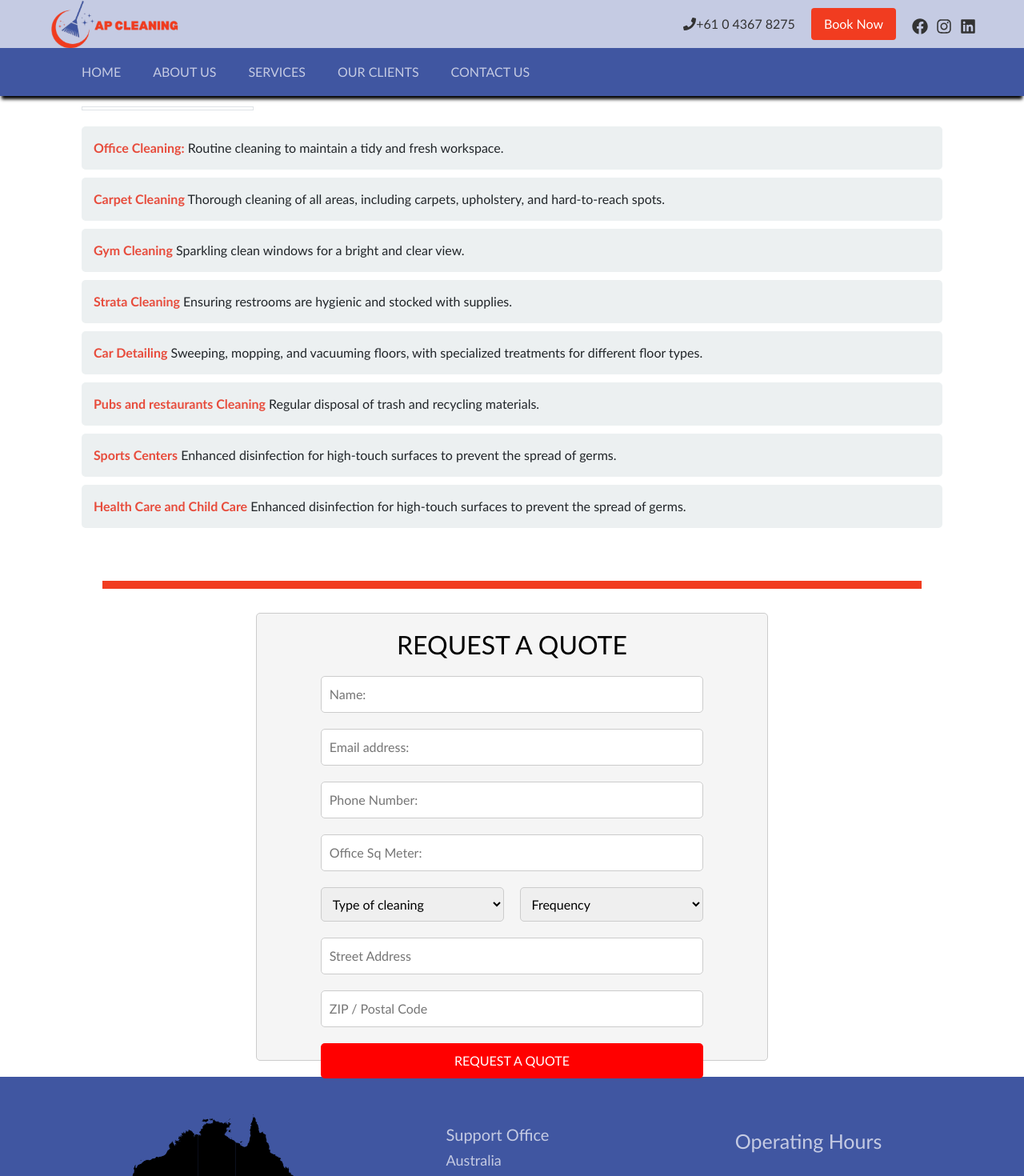
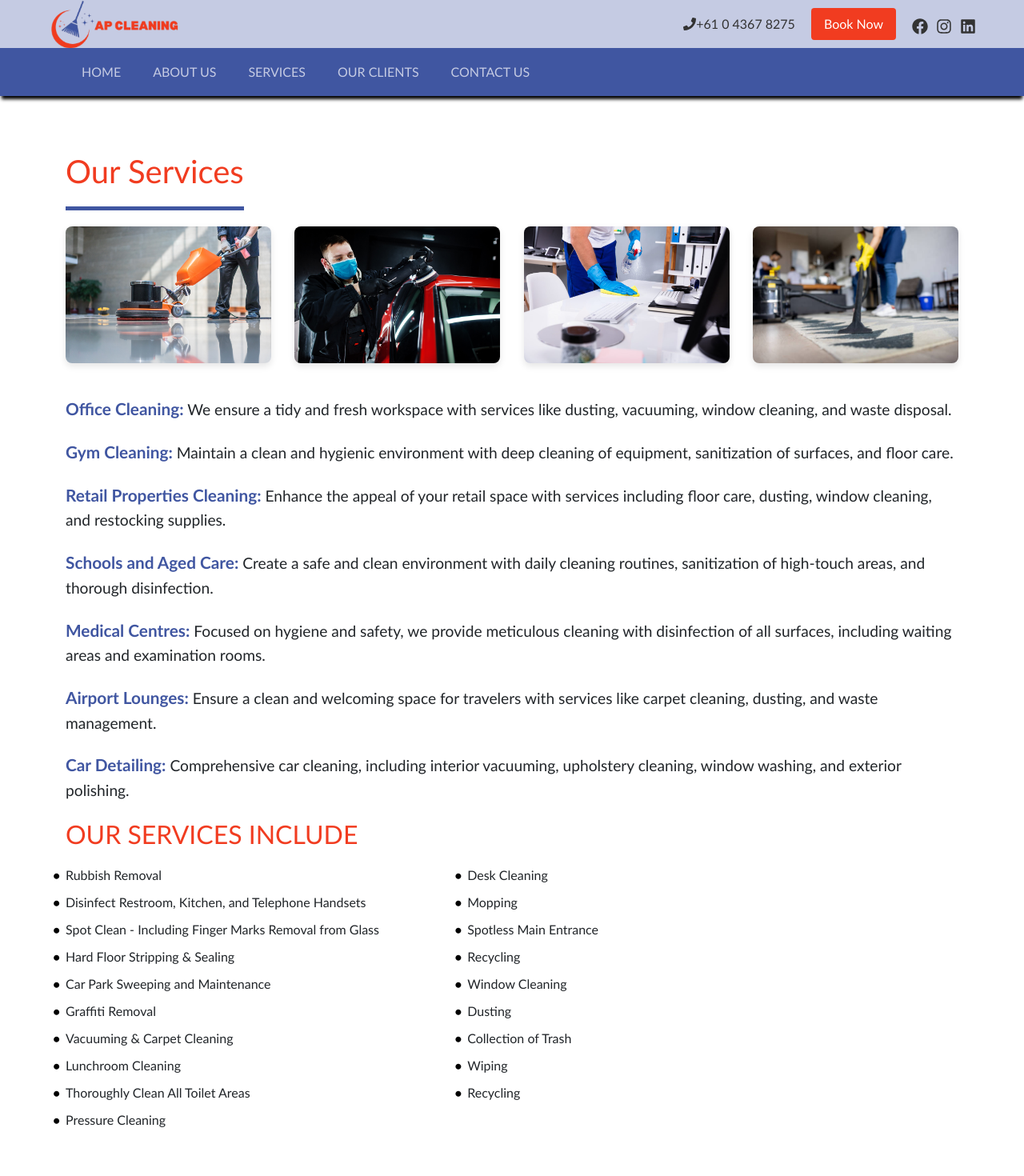
Before and after one commit to bishay971/CleanerWebpage_demo, a React (Vite) app: page /services in a window 1280 px wide. Shown: the top 1470 px of the page at 80% size. Built offline with nearby package versions, Linux system fonts and the light colour scheme.

Commit message:
latest-push

```diff
--- a/src/components/Header.jsx
+++ b/src/components/Header.jsx
@@ -1,5 +1,7 @@
 import React from "react";
 import "./Header.css"; // Import the CSS file
+
+import { Link } from "react-scroll";
 import { FaPhone, FaFacebook, FaInstagram, FaLinkedin } from "react-icons/fa";
 
 import logo from "../images/1rmbg.png";
@@ -15,7 +17,15 @@ const Header = () => {
           <a href="tel:+1234567890" className="phone-number">
             <FaPhone /> +61 0 4367 8275
           </a>
-          <button className="book-now">Book Now</button>
+          <Link
+            to="contact-us"
+            smooth={true}
+            duration={500}
+            className="book-now-button"
+          >
+            <button className="book-now">Book Now</button>
+          </Link>
+
           <div className="social-links">
             <a
               href="https://facebook.com"
--- a/src/pages/Consulting.jsx
+++ b/src/pages/Consulting.jsx
@@ -1,14 +1,65 @@
 import React from "react";
+import "./OfficeClean.css";
+import office_clean from "../images/office_clean.jpeg";
 
 import OurLocations from "../components/ourLocations";
 import Footer from "../components/Footer";
 import ContactUs from "../components/ContactUs";
+import Header from "../components/Header";
+import Navbar from "../components/Navbar";
+import ClientCarousel from "../components/ClientCarousel";
 
 function Consulting() {
   return (
-    <div>
-      <h1 className="consulting">Commercial Cleaning</h1>
+    <div className="whole-page">
+      <div className="container">
+        <div className="office-cleaning">
+          <h1>COMMERCIAL CLEANING SERVICE</h1>
+          <div className="border-1"></div>
+          <div className="content">
+            <div className="description-class">
+              <p>
+                At <span className="comp-name">AP Cleaning</span>, our expert
+                commercial cleaning team offers a hassle-free solution to
+                maintaining a pristine and professional atmosphere in your
+                business premises, day in and day out. Whether you manage a
+                school, aged care facility, child care center, gym, retail
+                store, or any other commercial property, At{" "}
+                <span className="comp-name">AP Cleaning</span> has the resources
+                and expertise to get the job done right the first time. Our
+                regular commercial cleaning services include general and
+                thorough cleaning tasks on a daily, weekly, or monthly basis,
+                tailored to meet your specific needs.
+                <br />
+                In a competitive commercial cleaning market, we prioritize
+                quality over cutting corners. We offer fair and transparent
+                quotes that reflect the superior standards we uphold across all
+                our services. Our commercial cleaning services in Perth
+                encompass a broad range of tasks, including rubbish removal,
+                dusting, sanitization, trash collection, restroom maintenance,
+                breakroom cleaning, hard floor care, and more. We excel at
+                creating tailored cleaning solutions for commercial properties
+                all around Australia, with an emphasis on efficiency and total
+                customer satisfaction.
+                <br />
+              </p>
+            </div>
+            <div className="image-clean-office">
+              <img src={office_clean} alt="Office Cleaning" />
+            </div>
+          </div>
+
+          <h3 className="clean-h2">STRATA CLEANING</h3>
+          <h3 className="clean-h2">MEDICAL CENTRE AND AGE CARE CLEANING</h3>
+          <h3 className="clean-h2">SCHOOLS AND CHILDCARE</h3>
+          <h3 className="clean-h2">RETAIL STORES</h3>
+          <h3 className="clean-h2">GYMS</h3>
+          <h3 className="clean-h2">RESTAURANTS AND PUBS</h3>
+          <h3 className="clean-h2">AIRPORT LOUNGES</h3>
+        </div>
+      </div>
       <ContactUs />
+      <ClientCarousel />
       <OurLocations />
       <Footer />
     </div>
--- a/src/pages/OfficeClean.css
+++ b/src/pages/OfficeClean.css
@@ -1,38 +1,144 @@
+.whole-page {
+  width: 100%;
+  margin-top: 90px;
+  padding: 20px;
+}
+
 .office-cleaning {
-    padding: 20px;
+  width: 80%;
+  max-width: 1200px;
+  margin: 20px auto;
+}
+
+.office-cleaning h1 {
+  text-align: left;
+  margin-bottom: 20px;
+  color: var(--primary);
+}
+
+.content {
+  display: flex;
+  justify-content: space-between;
+  align-items: flex-start;
+}
+
+.description-class {
+  width: 60%;
+}
+
+.image-clean-office {
+  width: 35%;
+  text-align: center;
+  border: 2px solid var(--secondary);
+  border-radius: 5px;
+}
+
+.image-clean-office img {
+  max-width: 100%;
+  height: auto;
+  padding: 5px;
+}
+
+.border-1 {
+  height: 5px;
+  background-color: var(--secondary);
+  margin-bottom: 20px;
+  width: 20%;
+}
+
+.clean-class {
+  display: flex;
+  flex-wrap: wrap;
+  list-style-type: none;
+  padding: 0;
+  margin: 0;
+}
+
+.clean-class li {
+  width: 45%;
+  margin-bottom: 10px;
+}
+
+.clean-class li::before {
+  content: "•";
+  color: #000;
+  font-weight: bold;
+  display: inline-block;
+  width: 1em;
+  margin-left: -1em;
+}
+
+.clean-h2{
+  margin: 20px 0;
+  color: var(--secondary);
+}
+
+.image-section-1 {
+  display: flex;
+  justify-content: space-between;
+  margin-bottom: 40px;
+}
+
+.image-section-1 img {
+  width: 23%;
+  height: auto;
+  border-radius: 8px;
+  box-shadow: 0 4px 8px rgba(0, 0, 0, 0.1);
+}
+
+/* Responsive CSS */
+@media (max-width: 1024px) {
+  .description-class {
+    width: 100%;
+  }
+
+  .image-clean-office {
+    width: 100%;
+    margin-top: 20px;
+  }
+
+  .content {
+    flex-direction: column;
+    align-items: center;
+  }
+
+  .office-cleaning {
+    width: 90%;
+  }
+}
+
+@media (max-width: 768px) {
+  .clean-class li {
+    width: 100%;
+  }
+
+  .whole-page {
+    padding: 10px;
   }
 
   .office-cleaning h1 {
-    color: var(--black);
-    font-size: 2.5em;
-    margin-bottom: 20px;
+    font-size: 1.5em;
+    margin-bottom: 15px;
+  }
+}
+
+@media (max-width: 480px) {
+  .whole-page {
+    margin-top: 60px;
+    padding: 10px;
   }
 
-  .office-cleaning p {
-    color: #34495e;
+  .office-cleaning h1 {
     font-size: 1.2em;
-    line-height: 1.6;
+    margin-bottom: 10px;
   }
 
-  .office-cleaning h2 {
-    color: #2c3e50;
-    font-size: 2em;
-    margin-top: 30px;
-    margin-bottom: 15px;
+  .border-1 {
+    height: 3px;
+    width: 30%;
   }
 
-  .office-cleaning ul {
-    list-style-type: none;
-    padding: 0;
+  .clean-class li {
+    margin-bottom: 8px;
   }
-
-  .office-cleaning li {
-    background: #ecf0f1;
-    margin-bottom: 10px;
-    padding: 15px;
-    border-radius: 5px;
-  }
-
-  .office-cleaning li strong {
-    color: #e74c3c;
-  }
+}
--- a/src/pages/OfficeClean.jsx
+++ b/src/pages/OfficeClean.jsx
@@ -1,59 +1,86 @@
 import React from "react";
 import "./OfficeClean.css";
+import office_clean from "../images/office_clean.jpeg";
 
 import OurLocations from "../components/ourLocations";
 import Footer from "../components/Footer";
 import ContactUs from "../components/ContactUs";
+import Header from "../components/Header";
+import Navbar from "../components/Navbar";
+import ClientCarousel from "../components/ClientCarousel";
 
 function OfficeClean() {
   return (
-    <div>
+    <div className="whole-page">
       <div className="container">
         <div className="office-cleaning">
           <h1>OFFICE CLEANING SERVICE</h1>
-          <div className="border"></div>
-          <p>
-            At <span className="comp-name">AP Cleaning</span> , we understand
-            the importance of a clean and organized workspace. Our office
-            cleaning services are designed to create a spotless, hygienic, and
-            welcoming environment for your employees and clients. We tailor our
-            cleaning solutions to meet your specific needs, ensuring a pristine
-            office that promotes productivity and well-being.
-          </p>
-          <h2>What We Do</h2>
-          <ul>
-            <li>
-              <strong>Daily Office Cleaning:</strong> Routine cleaning to
-              maintain a tidy and fresh workspace.
-            </li>
-            <li>
-              <strong>Deep Cleaning:</strong> Thorough cleaning of all areas,
-              including carpets, upholstery, and hard-to-reach spots.
-            </li>
-            <li>
-              <strong>Window Cleaning:</strong> Sparkling clean windows for a
-              bright and clear view.
-            </li>
-            <li>
-              <strong>Restroom Sanitization:</strong> Ensuring restrooms are
-              hygienic and stocked with supplies.
-            </li>
-            <li>
-              <strong>Floor Care:</strong> Sweeping, mopping, and vacuuming
-              floors, with specialized treatments for different floor types.
-            </li>
-            <li>
-              <strong>Trash Removal:</strong> Regular disposal of trash and
-              recycling materials.
-            </li>
-            <li>
-              <strong>Disinfection Services:</strong> Enhanced disinfection for
-              high-touch surfaces to prevent the spread of germs.
-            </li>
+          <div className="border-1"></div>
+          <div className="content">
+            <div className="description-class">
+              <p>
+                At <span className="comp-name">AP Cleaning</span>, our expert
+                office cleaning team offers a hassle-free solution to
+                maintaining a professional atmosphere in your workplace, day in
+                and day out. Whether you're in a small office building or a
+                large multi-storey complex,{" "}
+                <span className="comp-name">AP Cleaning</span> has the resources
+                and expertise to get the job done right the first time. Our
+                regular office cleaning services include general and thorough
+                cleaning tasks on a daily, weekly, or monthly basis, tailored to
+                meet your specific needs. <br />
+                In a highly competitive commercial cleaning market, we avoid
+                offering low-cost quotes just to secure contracts. Instead, we
+                provide realistic quotes that reflect the high standards we
+                maintain in all our cleaning services. Our office cleaning
+                services cover a wide range of tasks including rubbish removal,
+                dusting, desk cleaning, trash collection, toilet cleaning,
+                lunchroom cleaning, hard floor stripping, sealing, and more. We
+                specialize in delivering custom-made cleaning solutions to
+                commercial properties across Perth, with a focus on efficiency
+                and complete customer satisfaction.
+                <br />
+                At <span className="comp-name">AP Cleaning</span>, we are
+                committed to innovation and environmental responsibility. We
+                continuously develop new technologies to meet market demands and
+                maintain long-term relationships with our clients. Our cleaning
+                methodologies are designed to suit your business needs,
+                incorporating environmentally friendly practices, from
+                traditional cleaning methods to alternative microfiber and
+                waterless technologies.
+              </p>
+            </div>
+            <div className="image-clean-office">
+              <img src={office_clean} alt="Office Cleaning" />
+            </div>
+          </div>
+
+          <h2 className="clean-h2">OUR SERVICES INCLUDE</h2>
+          <ul className="clean-class">
+            <li>Rubbish Removal</li>
+            <li>Desk Cleaning</li>
+            <li>Disinfect Restroom, Kitchen, and Telephone Handsets</li>
+            <li>Mopping</li>
+            <li>Spot Clean - Including Finger Marks Removal from Glass</li>
+            <li>Spotless Main Entrance</li>
+            <li>Hard Floor Stripping & Sealing</li>
+            <li>Recycling</li>
+            <li>Car Park Sweeping and Maintenance</li>
+            <li>Window Cleaning</li>
+            <li>Graffiti Removal</li>
+            <li>Dusting</li>
+            <li>Vacuuming & Carpet Cleaning</li>
+            <li>Collection of Trash</li>
+            <li>Lunchroom Cleaning</li>
+            <li>Wiping</li>
+            <li>Thoroughly Clean All Toilet Areas</li>
+            <li>Recycling</li>
+            <li>Pressure Cleaning</li>
           </ul>
         </div>
       </div>
       <ContactUs />
+      <ClientCarousel />
       <OurLocations />
       <Footer />
     </div>
--- /dev/null
+++ b/src/pages/Services.css
@@ -0,0 +1,89 @@
+.container {
+    max-width: 1200px;
+    margin: 0 auto;
+    padding: 20px;
+  }
+
+  .service-cleaning {
+    text-align: left;
+  }
+
+  .service-cleaning h1 {
+    font-size: 2.5rem;
+    margin-bottom: 20px;
+    color: var(--primary);
+    text-align: left;
+  }
+
+  .image-section-services {
+    display: flex;
+    justify-content: space-between;
+    margin-bottom: 40px;
+  }
+
+  .image-section-services img {
+    width: 23%;
+    height: auto;
+    border-radius: 8px;
+    box-shadow: 0 4px 8px rgba(0, 0, 0, 0.1);
+  }
+
+  .service-clean-ul {
+    list-style: none;
+    padding: 0;
+    text-align: left;
+  }
+
+  .service-clean-ul li {
+    margin-bottom: 20px;
+    font-size: 1.2rem;
+    line-height: 1.6;
+  }
+
+  .service-clean-ul li strong {
+    color: var(--secondary);
+    font-size: 1.3rem;
+  }
+
+  .clean-class-service {
+    display: flex;
+    flex-wrap: wrap;
+    list-style-type: none;
+    padding: 0;
+    margin: 0;
+  }
+
+  .clean-class-service li {
+    width: 45%;
+    margin-bottom: 10px;
+  }
+
+  .clean-class-service li::before {
+    content: "•";
+    color: #000;
+    font-weight: bold;
+    display: inline-block;
+    width: 1em;
+    margin-left: -1em;
+  }
+
+  .clean-h2-service{
+    margin: 20px 0;
+    color: var(--primary);
+  }
+
+
+  @media (max-width: 768px) {
+    .image-section-service {
+      flex-direction: column;
+      align-items: center;
+    }
+
+    .image-section-service img {
+      width: 20%;
+      margin-bottom: 20px;
+    }
+    .clean-class-service li {
+        width: 100%;
+      }
+  }
--- a/src/pages/Services.jsx
+++ b/src/pages/Services.jsx
@@ -1,55 +1,99 @@
 import React from "react";
+import "./Services.css";
+
+import office_clean from "../images/office_clean.jpeg";
+import people from "../images/people.jpg";
+import strata from "../images/strata_clean.jpg";
+import car_detail from "../images/car-detail.jpg";
 
 import OurLocations from "../components/ourLocations";
 import Footer from "../components/Footer";
 import ContactUs from "../components/ContactUs";
+import ClientCarousel from "../components/ClientCarousel";
 
 function Services() {
   return (
     <div>
+      <div className="whole-page">
         <div className="container">
-        <div className="office-cleaning">
+          <div className="service-cleaning">
             <h1>Our Services</h1>
-          <div className="border"></div>
-          <ul>
+            <div className="border-1"></div>
+
+            {/* Image Section */}
+            <div className="image-section-services">
+              <img src={strata} alt="Service 1" />
+              <img src={car_detail} alt="Service 2" />
+              <img src={office_clean} alt="Service 3" />
+              <img src={people} alt="Service 4" />
+            </div>
+
+            <ul className="service-clean-ul">
               <li>
-              <strong>Office Cleaning:</strong> Routine cleaning to maintain a
-              tidy and fresh workspace.
+                <strong>Office Cleaning:</strong> We ensure a tidy and fresh
+                workspace with services like dusting, vacuuming, window
+                cleaning, and waste disposal.
               </li>
               <li>
-              <strong>Carpet Cleaning</strong> Thorough cleaning of all areas,
-              including carpets, upholstery, and hard-to-reach spots.
+                <strong>Gym Cleaning:</strong> Maintain a clean and hygienic
+                environment with deep cleaning of equipment, sanitization of
+                surfaces, and floor care.
               </li>
               <li>
-              <strong>Gym Cleaning</strong> Sparkling clean windows for a bright
-              and clear view.
+                <strong>Retail Properties Cleaning:</strong> Enhance the appeal
+                of your retail space with services including floor care,
+                dusting, window cleaning, and restocking supplies.
               </li>
               <li>
-              <strong>Strata Cleaning</strong> Ensuring restrooms are hygienic
-              and stocked with supplies.
+                <strong>Schools and Aged Care:</strong> Create a safe and clean
+                environment with daily cleaning routines, sanitization of
+                high-touch areas, and thorough disinfection.
               </li>
               <li>
-              <strong>Car Detailing</strong> Sweeping, mopping, and vacuuming
-              floors, with specialized treatments for different floor types.
+                <strong>Medical Centres:</strong> Focused on hygiene and safety,
+                we provide meticulous cleaning with disinfection of all
+                surfaces, including waiting areas and examination rooms.
               </li>
               <li>
-              <strong>Pubs and restaurants Cleaning</strong> Regular disposal of
-              trash and recycling materials.
+                <strong>Airport Lounges:</strong> Ensure a clean and welcoming
+                space for travelers with services like carpet cleaning, dusting,
+                and waste management.
               </li>
               <li>
-              <strong>Sports Centers</strong> Enhanced disinfection for
-              high-touch surfaces to prevent the spread of germs.
+                <strong>Car Detailing:</strong> Comprehensive car cleaning,
+                including interior vacuuming, upholstery cleaning, window
+                washing, and exterior polishing.
               </li>
-            <li>
-              <strong>Health Care and Child Care</strong> Enhanced disinfection
-              for high-touch surfaces to prevent the spread of germs.
-            </li>
+            </ul>
+            <h2 className="clean-h2-service">OUR SERVICES INCLUDE</h2>
+            <ul className="clean-class-service">
+              <li>Rubbish Removal</li>
+              <li>Desk Cleaning</li>
+              <li>Disinfect Restroom, Kitchen, and Telephone Handsets</li>
+              <li>Mopping</li>
+              <li>Spot Clean - Including Finger Marks Removal from Glass</li>
+              <li>Spotless Main Entrance</li>
+              <li>Hard Floor Stripping & Sealing</li>
+              <li>Recycling</li>
+              <li>Car Park Sweeping and Maintenance</li>
+              <li>Window Cleaning</li>
+              <li>Graffiti Removal</li>
+              <li>Dusting</li>
+              <li>Vacuuming & Carpet Cleaning</li>
+              <li>Collection of Trash</li>
+              <li>Lunchroom Cleaning</li>
+              <li>Wiping</li>
+              <li>Thoroughly Clean All Toilet Areas</li>
+              <li>Recycling</li>
+              <li>Pressure Cleaning</li>
             </ul>
           </div>
         </div>
         <ContactUs />
+        <ClientCarousel />
         <OurLocations />
         <Footer />
+      </div>
     </div>
   );
 }
```
Also changed, not shown: src/images/car-detail.jpg (added). Lines whose indentation alone changed are shown as unchanged.
